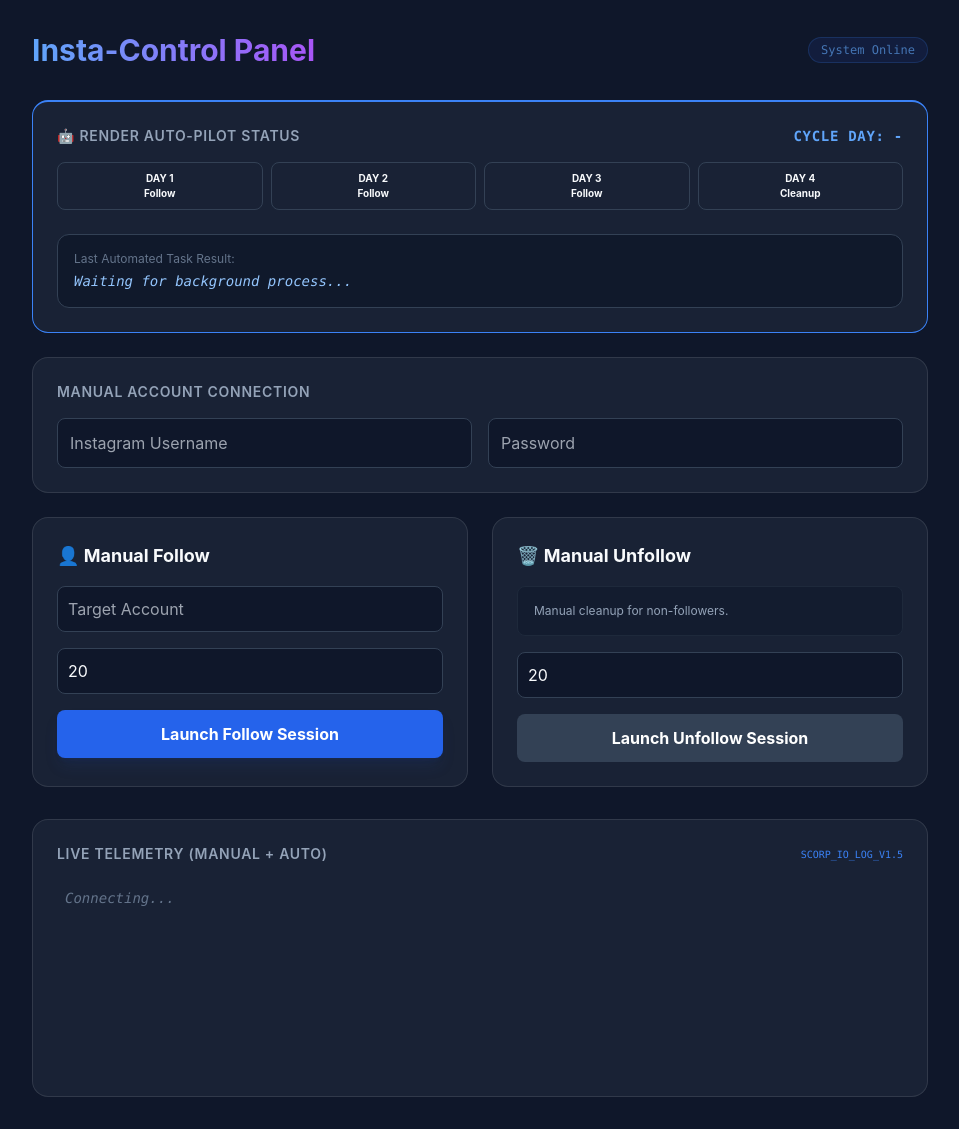
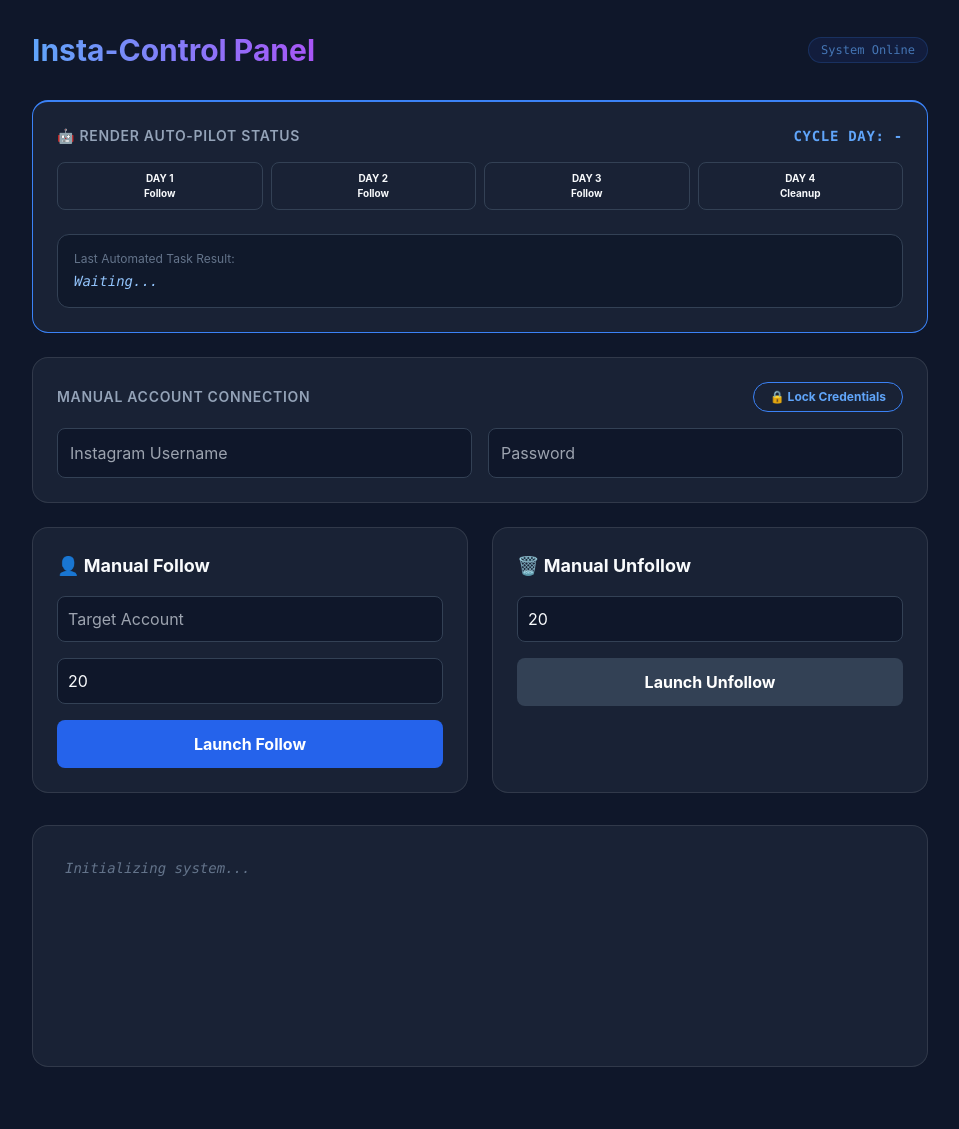
Before and after one commit to Motari2004/Instautomator, a Flask app: page / in a window 1280 px wide. Shown: the whole page, without its empty margins (160-1119 px from the left). After the commit the page ends 1067 px from the top, so only its background shows below. Run offline with Flask 3, Linux system fonts and the light colour scheme; some libraries are stand-ins or nearby versions.

Commit message:
Describe what you changed here

```diff
--- a/templates/index.html
+++ b/templates/index.html
@@ -11,6 +11,7 @@
         .log-container::-webkit-scrollbar { width: 4px; }
         .log-container::-webkit-scrollbar-thumb { background: #3b82f6; border-radius: 10px; }
         .day-active { border-color: #3b82f6; background: rgba(59, 130, 246, 0.2); color: #60a5fa; }
+        .input-locked { background-color: #1e293b !important; color: #64748b !important; cursor: not-allowed; }
     </style>
 </head>
 <body class="p-4 md:p-8">
@@ -40,14 +41,17 @@
 
             <div class="bg-slate-900/80 p-4 rounded-xl border border-slate-700">
                 <p class="text-xs text-slate-500 mb-1">Last Automated Task Result:</p>
-                <div id="auto-report" class="text-sm font-mono text-blue-300 italic">
-                    Waiting for background process...
-                </div>
+                <div id="auto-report" class="text-sm font-mono text-blue-300 italic">Waiting...</div>
             </div>
         </div>
 
         <div class="glass p-6 rounded-2xl mb-6">
-            <h2 class="text-sm font-semibold uppercase tracking-wider text-slate-400 mb-4">Manual Account Connection</h2>
+            <div class="flex justify-between items-center mb-4">
+                <h2 class="text-sm font-semibold uppercase tracking-wider text-slate-400">Manual Account Connection</h2>
+                <button id="lock-btn" onclick="toggleLock()" class="text-xs font-bold px-4 py-1.5 rounded-full border border-blue-500 text-blue-400 hover:bg-blue-500 hover:text-white transition-all">
+                    🔒 Lock Credentials
+                </button>
+            </div>
             <div class="grid grid-cols-1 md:grid-cols-2 gap-4">
                 <input type="text" id="username" placeholder="Instagram Username" class="bg-slate-900 border border-slate-700 rounded-lg p-3 focus:outline-none focus:border-blue-500 transition-all">
                 <input type="password" id="password" placeholder="Password" class="bg-slate-900 border border-slate-700 rounded-lg p-3 focus:outline-none focus:border-blue-500 transition-all">
@@ -60,44 +64,73 @@
                 <div class="space-y-4">
                     <input type="text" id="target" placeholder="Target Account" class="w-full bg-slate-900 border border-slate-700 rounded-lg p-2.5">
                     <input type="number" id="follow_amount" value="20" class="w-full bg-slate-900 border border-slate-700 rounded-lg p-2.5">
-                    <button onclick="startTask('follow')" class="w-full bg-blue-600 hover:bg-blue-500 text-white font-bold py-3 rounded-lg shadow-lg shadow-blue-900/20">
-                        Launch Follow Session
-                    </button>
+                    <button onclick="startTask('follow')" class="w-full bg-blue-600 hover:bg-blue-500 text-white font-bold py-3 rounded-lg">Launch Follow</button>
                 </div>
             </div>
 
             <div class="glass p-6 rounded-2xl">
                 <h2 class="text-lg font-bold mb-4">🗑️ Manual Unfollow</h2>
                 <div class="space-y-4">
-                    <div class="p-4 bg-slate-900/50 rounded-lg border border-slate-800">
-                        <p class="text-xs text-slate-400">Manual cleanup for non-followers.</p>
-                    </div>
                     <input type="number" id="unfollow_amount" value="20" class="w-full bg-slate-900 border border-slate-700 rounded-lg p-2.5">
-                    <button onclick="startTask('unfollow')" class="w-full bg-slate-700 hover:bg-slate-600 text-white font-bold py-3 rounded-lg">
-                        Launch Unfollow Session
-                    </button>
+                    <button onclick="startTask('unfollow')" class="w-full bg-slate-700 hover:bg-slate-600 text-white font-bold py-3 rounded-lg">Launch Unfollow</button>
                 </div>
             </div>
         </div>
 
         <div class="mt-8 glass p-6 rounded-2xl">
-            <div class="flex items-center justify-between mb-4">
-                <h2 class="text-sm font-semibold uppercase tracking-wider text-slate-400">Live Telemetry (Manual + Auto)</h2>
-                <span class="text-[10px] text-blue-500 font-mono">SCORP_IO_LOG_V1.5</span>
-            </div>
             <div id="log" class="log-container h-48 overflow-y-auto font-mono text-sm space-y-2 p-2">
-                <div class="text-slate-500 italic">Connecting...</div>
+                <div class="text-slate-500 italic">Initializing system...</div>
             </div>
         </div>
     </div>
 
     <script>
         let lastStatus = "";
+        let isLocked = false;
 
+        // --- LOCKING LOGIC ---
+        function loadSavedCredentials() {
+            const savedUser = localStorage.getItem('ig_user');
+            const savedPass = localStorage.getItem('ig_pass');
+            if (savedUser && savedPass) {
+                document.getElementById('username').value = savedUser;
+                document.getElementById('password').value = savedPass;
+                toggleLock(true); // Force lock on load
+            }
+        }
+
+        function toggleLock(forceLock = false) {
+            const userInp = document.getElementById('username');
+            const passInp = document.getElementById('password');
+            const btn = document.getElementById('lock-btn');
+
+            if (!isLocked || forceLock) {
+                // LOCK IT
+                if(!userInp.value || !passInp.value) { alert("Enter credentials first!"); return; }
+                localStorage.setItem('ig_user', userInp.value);
+                localStorage.setItem('ig_pass', passInp.value);
+                userInp.disabled = true; passInp.disabled = true;
+                userInp.classList.add('input-locked'); passInp.classList.add('input-locked');
+                btn.innerText = "🔓 Unlock Credentials";
+                btn.classList.replace('text-blue-400', 'text-red-400');
+                btn.classList.replace('border-blue-500', 'border-red-500');
+                isLocked = true;
+            } else {
+                // UNLOCK IT
+                userInp.disabled = false; passInp.disabled = false;
+                userInp.classList.remove('input-locked'); passInp.classList.remove('input-locked');
+                btn.innerText = "🔒 Lock Credentials";
+                btn.classList.replace('text-red-400', 'text-blue-400');
+                btn.classList.replace('border-red-500', 'border-blue-500');
+                isLocked = false;
+            }
+        }
+
+        // --- TASK LOGIC ---
         function startTask(taskType) {
             const user = document.getElementById('username').value;
             const pass = document.getElementById('password').value;
-            if (!user || !pass) { alert("Please enter credentials first."); return; }
+            if (!user || !pass) { alert("Credentials missing."); return; }
 
             const formData = new FormData();
             formData.append('username', user);
@@ -105,46 +138,34 @@
             formData.append('amount', document.getElementById(taskType + '_amount').value);
             if (taskType === 'follow') formData.append('target', document.getElementById('target').value);
 
-            const log = document.getElementById('log');
-            log.innerHTML += `<div class="text-yellow-500 font-bold">🚀 Starting manual ${taskType}...</div>`;
-
+            document.getElementById('log').innerHTML += `<div class="text-yellow-500 font-bold">🚀 Starting manual ${taskType}...</div>`;
             fetch('/run-' + taskType, { method: 'POST', body: formData });
         }
 
-        // Automatic Status Polling
+        // --- STATUS POLLING ---
         setInterval(() => {
             fetch('/status').then(r => r.json()).then(d => {
-                const log = document.getElementById('log');
-
-                // Update Auto-Pilot UI
                 document.getElementById('auto-report').innerText = d.auto_report;
                 document.getElementById('cycle-day-label').innerText = "Cycle Day: " + d.auto_day;
-
-                // Highlight the current active day in the grid
                 [1, 2, 3, 4].forEach(day => {
                     const el = document.getElementById('d' + day);
                     if (d.auto_day === day) el.classList.add('day-active');
                     else el.classList.remove('day-active');
                 });
 
-                // Update Telemetry Log
                 if (d.status !== lastStatus) {
                     const time = new Date().toLocaleTimeString([], { hour: '2-digit', minute: '2-digit', second: '2-digit' });
-                    let color = "text-slate-300";
-                    if (d.status.includes('❌')) color = "text-red-400";
-                    if (d.status.includes('✅') || d.status.includes('🏁')) color = "text-green-400";
-                    if (d.status.includes('🤖')) color = "text-blue-400";
-
-                    log.innerHTML += `<div class="${color} border-l-2 border-blue-500/20 pl-3">
-                        <span class="text-[10px] opacity-40 font-mono mr-2">${time}</span>
-                        ${d.status}
+                    document.getElementById('log').innerHTML += `<div class="text-slate-300 border-l-2 border-blue-500/20 pl-3">
+                        <span class="text-[10px] opacity-40 mr-2">${time}</span> ${d.status}
                     </div>`;
-
                     lastStatus = d.status;
-                    log.scrollTop = log.scrollHeight;
+                    document.getElementById('log').scrollTop = document.getElementById('log').scrollHeight;
                 }
             });
         }, 3000);
+
+        // Run on Page Load
+        loadSavedCredentials();
     </script>
 </body>
 </html>
```
